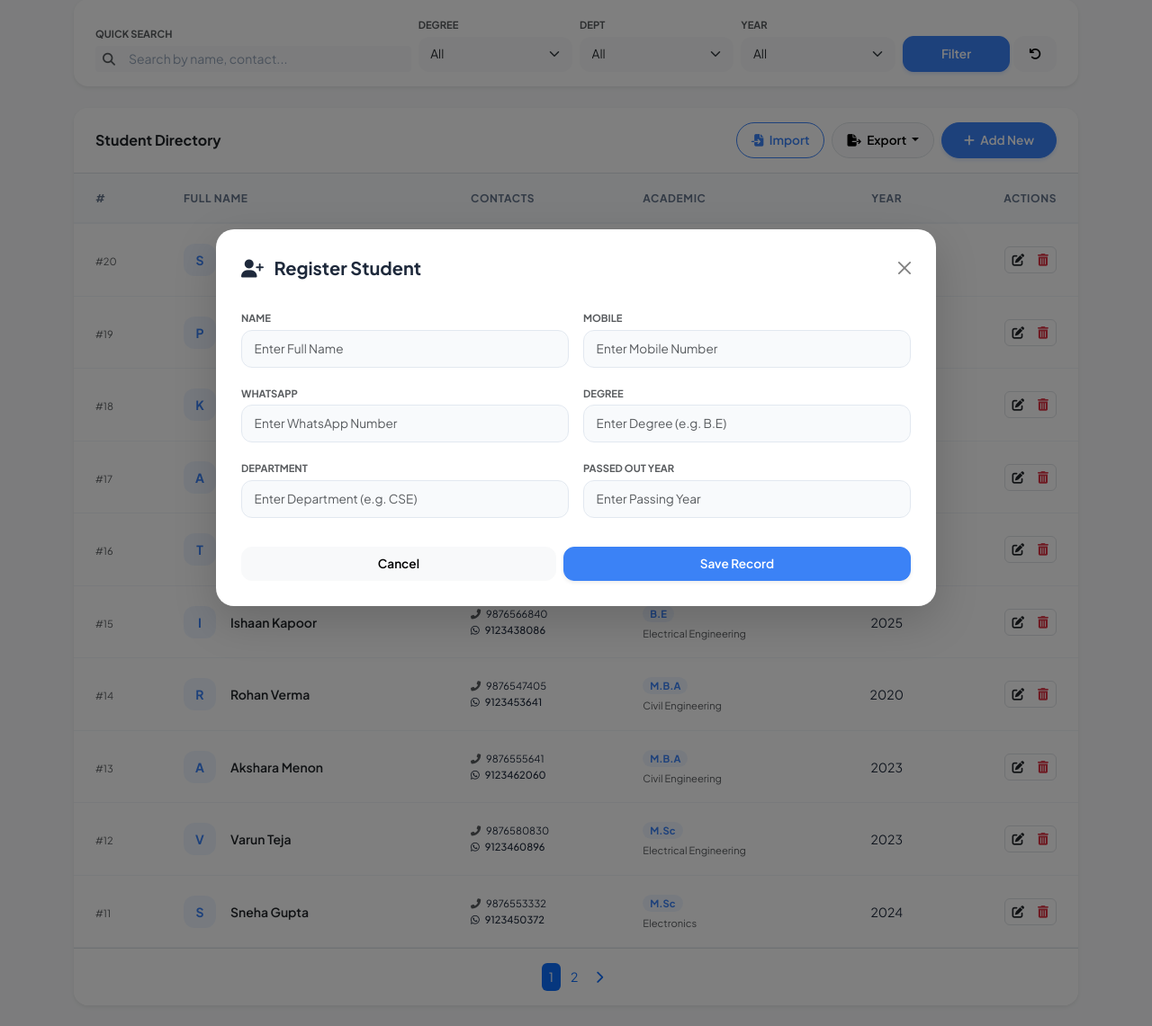
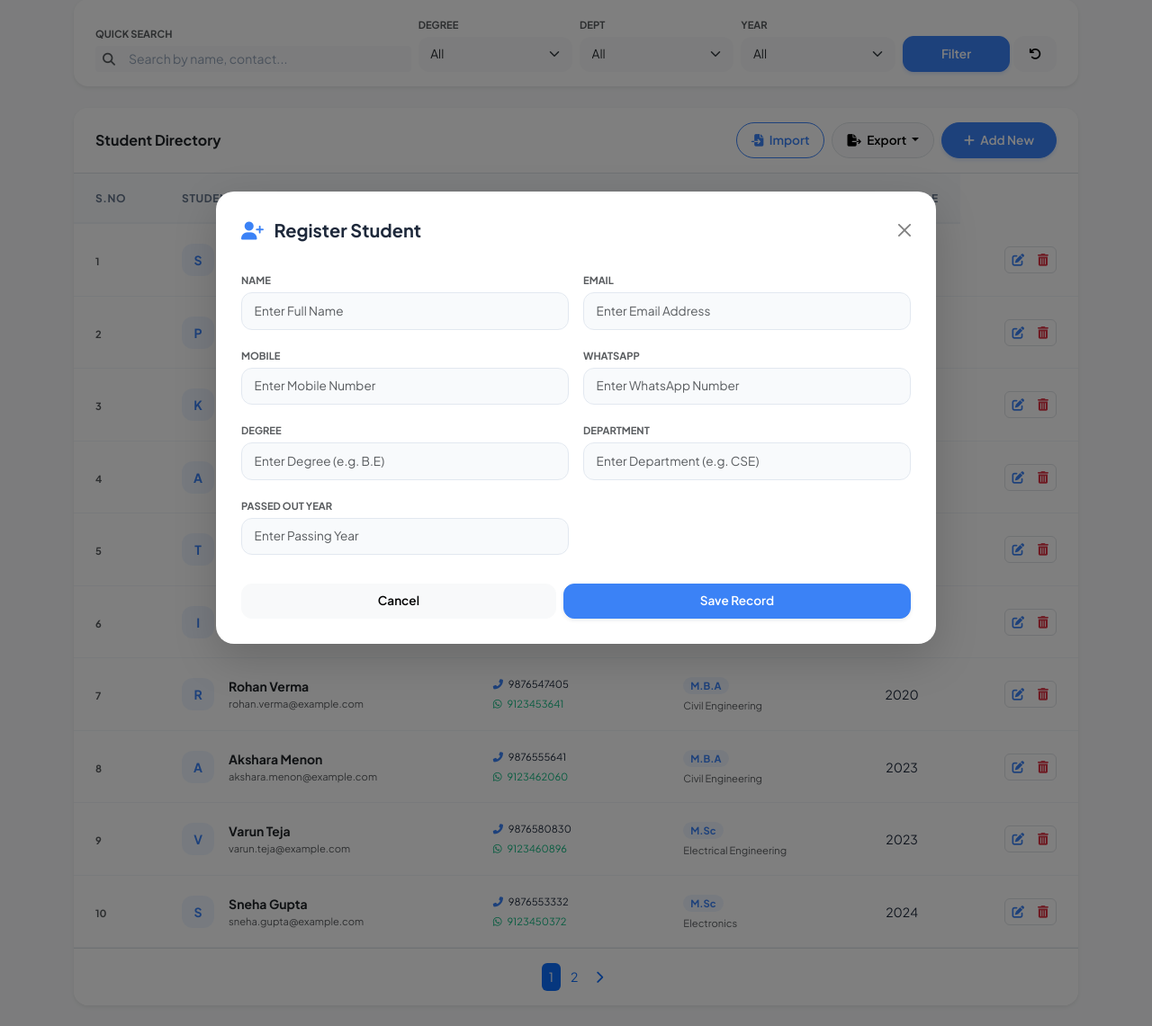
Before and after one commit to onecroreproject/sms, a Django app: page / in a window 1280 px wide, after a click on "Add New". Shown: the part 249-1390 px from the top of the page at 90% size. Run offline with Django 4.2, Linux system fonts and the light colour scheme; data comes from the database, SQL or seed files in the repository; both versions use the stored data as it was after the commit.

Commit message:
first commit

```diff
--- a/static/css/style.css
+++ b/static/css/style.css
@@ -195,3 +195,15 @@ body {
 ::-webkit-scrollbar-track { background: #f1f5f9; }
 ::-webkit-scrollbar-thumb { background: #cbd5e1; border-radius: 10px; }
 ::-webkit-scrollbar-thumb:hover { background: #94a3b8; }
+
+/* Validation & Errors */
+.edit-error {
+    font-weight: 500;
+    padding-left: 0.25rem;
+    animation: fadeIn 0.3s ease;
+}
+
+@keyframes fadeIn {
+    from { opacity: 0; transform: translateY(-5px); }
+    to { opacity: 1; transform: translateY(0); }
+}
--- a/student_management_project/settings.py
+++ b/student_management_project/settings.py
@@ -8,7 +8,7 @@ BASE_DIR = Path(__file__).resolve().parent.parent
 SECRET_KEY = 'django-insecure-v=v-y-@6p-&!2)q-^!x-v-y-@6p-&!2)q-^!x-v-y-@6p-'
 
 # SECURITY WARNING: don't run with debug turned on in production!
-DEBUG = False
+DEBUG = True
 
 ALLOWED_HOSTS = ['*']
 
--- a/students/forms.py
+++ b/students/forms.py
@@ -6,15 +6,23 @@ import re
 class StudentForm(forms.ModelForm):
     class Meta:
         model = Student
-        fields = ['name', 'mobile', 'whatsapp', 'degree', 'department', 'passed_out_year']
+        fields = ['name', 'email', 'mobile', 'whatsapp', 'degree', 'department', 'passed_out_year']
         widgets = {
             'name': forms.TextInput(attrs={'class': 'form-control', 'placeholder': 'Enter Full Name'}),
+            'email': forms.EmailInput(attrs={'class': 'form-control', 'placeholder': 'Enter Email Address'}),
             'mobile': forms.TextInput(attrs={'class': 'form-control', 'placeholder': 'Enter Mobile Number'}),
             'whatsapp': forms.TextInput(attrs={'class': 'form-control', 'placeholder': 'Enter WhatsApp Number'}),
             'degree': forms.TextInput(attrs={'class': 'form-control', 'placeholder': 'Enter Degree (e.g. B.E)'}),
             'department': forms.TextInput(attrs={'class': 'form-control', 'placeholder': 'Enter Department (e.g. CSE)'}),
             'passed_out_year': forms.NumberInput(attrs={'class': 'form-control', 'placeholder': 'Enter Passing Year'}),
         }
+
+    def clean_email(self):
+        email = self.cleaned_data.get('email')
+        instance = getattr(self, 'instance', None)
+        if Student.objects.exclude(pk=instance.pk if instance else None).filter(email=email).exists():
+            raise forms.ValidationError("This email is already registered.")
+        return email
 
     def clean_mobile(self):
         mobile = self.cleaned_data.get('mobile')
--- a/students/models.py
+++ b/students/models.py
@@ -3,6 +3,7 @@ from django.utils import timezone
 
 class Student(models.Model):
     name = models.CharField(max_length=255)
+    email = models.EmailField(unique=True)
     mobile = models.CharField(max_length=15, unique=True)
     whatsapp = models.CharField(max_length=15, unique=True)
     degree = models.CharField(max_length=100)
--- a/students/views.py
+++ b/students/views.py
@@ -119,15 +119,18 @@ def render_dashboard_with_errors(request, invalid_form):
     }
     return render(request, 'students/dashboard.html', context)
 
+from django.http import JsonResponse
+
 def student_update(request, pk):
     student = get_object_or_404(Student, pk=pk)
     if request.method == 'POST':
         form = StudentForm(request.POST, instance=student)
         if form.is_valid():
             form.save()
-            messages.success(request, 'Student updated successfully!')
+            return JsonResponse({'status': 'success', 'message': 'Student updated successfully!'})
         else:
-            messages.error(request, 'Error updating student. Please check the fields.')
+            errors = {field: error[0] for field, error in form.errors.items()}
+            return JsonResponse({'status': 'error', 'errors': errors})
     return redirect('dashboard')
 
 def student_delete(request, pk):
@@ -153,31 +156,33 @@ def import_students(request):
             count = 0
             errors = []
 
-            for row in sheet.iter_rows(min_row=2, values_only=True):
-                if not row[0]: continue # Skip empty rows
+            for index, row in enumerate(sheet.iter_rows(min_row=2, values_only=True), start=2):
+                if not row[0]: continue
 
-                name, mobile, whatsapp, degree, department, passed_out_year = row[:6]
+                # Expected: Name, Email, Mobile, WhatsApp, Degree, Dept, Year
+                name, email, mobile, whatsapp, degree, department, passed_out_year = row[:7]
 
                 # Validation
+                if Student.objects.filter(email=email).exists():
+                    errors.append(f"Row {index}: Email {email} already exists.")
+                    continue
                 if Student.objects.filter(mobile=mobile).exists():
-                    errors.append(f"Row {sheet.max_row}: Mobile {mobile} already exists.")
-                    continue
-                if Student.objects.filter(whatsapp=whatsapp).exists():
-                    errors.append(f"Row {sheet.max_row}: WhatsApp {whatsapp} already exists.")
+                    errors.append(f"Row {index}: Mobile {mobile} already exists.")
                     continue
 
                 try:
                     Student.objects.create(
                         name=name,
+                        email=email,
                         mobile=str(mobile),
                         whatsapp=str(whatsapp),
                         degree=degree,
                         department=department,
-                        passed_out_year=int(passed_out_year)
+                        passed_out_year=int(passed_out_year) if passed_out_year else 0
                     )
                     count += 1
                 except Exception as e:
-                    errors.append(f"Error in row with {name}: {str(e)}")
+                    errors.append(f"Row {index} ({name}): {str(e)}")
 
             if count > 0:
                 messages.success(request, f'Successfully imported {count} students.')
@@ -199,7 +204,7 @@ def export_students_excel(request):
     ws.title = "Students"
 
     # Header
-    columns = ['Name', 'Mobile', 'WhatsApp', 'Degree', 'Department', 'Passed Out Year']
+    columns = ['Name', 'Email', 'Mobile', 'WhatsApp', 'Degree', 'Department', 'Passed Out Year']
     ws.append(columns)
 
     # Data
@@ -207,6 +212,7 @@ def export_students_excel(request):
     for student in students:
         ws.append([
             student.name,
+            student.email,
             student.mobile,
             student.whatsapp,
             student.degree,
@@ -224,10 +230,10 @@ def export_students_pdf(request):
     doc = SimpleDocTemplate(response, pagesize=landscape(letter))
     elements = []
 
-    data = [['NAME', 'MOBILE', 'WHATSAPP', 'DEGREE', 'DEPT', 'YEAR']]
+    data = [['NAME', 'EMAIL', 'MOBILE', 'WHATSAPP', 'DEGREE', 'DEPT', 'YEAR']]
     students = Student.objects.all()
     for s in students:
-        data.append([s.name, s.mobile, s.whatsapp, s.degree, s.department, str(s.passed_out_year)])
+        data.append([s.name, s.email, s.mobile, s.whatsapp, s.degree, s.department, str(s.passed_out_year)])
 
     table = Table(data, hAlign='LEFT', colWidths=[150, 100, 100, 100, 100, 70])
     table.setStyle(TableStyle([
--- a/templates/students/dashboard.html
+++ b/templates/students/dashboard.html
@@ -119,30 +119,32 @@
         <table class="table table-hover align-middle mb-0 custom-table">
             <thead>
                 <tr>
-                    <th class="ps-4">#</th>
-                    <th>Full Name</th>
-                    <th>Contacts</th>
-                    <th>Academic</th>
-                    <th class="text-center">Year</th>
-                    <th class="text-end pe-4">Actions</th>
+                    <th class="ps-4">S.No</th>
+                    <th>Student Information</th>
+                    <th>Academic Details</th>
+                    <th class="text-center">Pass Year</th>
+                    <th class="text-end pe-4">Manage</th>
                 </tr>
             </thead>
             <tbody id="studentTableBody">
                 {% for student in students %}
                 <tr>
-                    <td class="ps-4"><span class="text-muted x-small">#{{ student.id }}</span></td>
+                    <td class="ps-4"><span class="text-muted fw-bold x-small">{{ forloop.counter }}</span></td>
                     <td>
                         <div class="d-flex align-items-center">
                             <div class="avatar-box me-3">
                                 {{ student.name|slice:":1"|upper }}
                             </div>
-                            <span class="fw-semibold text-dark">{{ student.name }}</span>
+                            <div>
+                                <div class="fw-bold text-dark mb-0">{{ student.name }}</div>
+                                <div class="x-small text-muted">{{ student.email|default:"No Email" }}</div>
+                            </div>
                         </div>
                     </td>
                     <td>
                         <div class="x-small">
-                            <i class="fas fa-phone-alt text-muted me-1"></i> {{ student.mobile }}<br>
-                            <span class="text-emerald fw-medium"><i class="fab fa-whatsapp me-1"></i> {{ student.whatsapp }}</span>
+                            <div class="mb-1"><i class="fas fa-phone-alt text-primary me-1"></i> {{ student.mobile }}</div>
+                            <div class="text-success"><i class="fab fa-whatsapp me-1"></i> {{ student.whatsapp }}</div>
                         </div>
                     </td>
                     <td>
@@ -152,9 +154,10 @@
                     <td class="text-center font-weight-bold">{{ student.passed_out_year }}</td>
                     <td class="text-end pe-4">
                         <div class="btn-group btn-group-sm border rounded">
-                            <button type="button" class="btn btn-white border-0 text-indigo py-1 px-2 edit-btn"
+                            <button type="button" class="btn btn-white border-0 text-primary py-1 px-2 edit-btn"
                                     data-bs-toggle="modal" data-bs-target="#editStudentModal"
                                     data-id="{{ student.id }}" data-name="{{ student.name }}"
+                                    data-email="{{ student.email }}"
                                     data-mobile="{{ student.mobile }}" data-whatsapp="{{ student.whatsapp }}"
                                     data-degree="{{ student.degree }}" data-department="{{ student.department }}"
                                     data-year="{{ student.passed_out_year }}">
@@ -201,7 +204,7 @@
     <div class="modal-dialog modal-dialog-centered modal-lg">
         <div class="modal-content shadow-lg">
             <div class="modal-header border-0 pb-0">
-                <h5 class="modal-title fw-bold"><i class="fas fa-user-plus text-indigo me-2"></i> Register Student</h5>
+                <h5 class="modal-title fw-bold"><i class="fas fa-user-plus text-primary me-2"></i> Register Student</h5>
                 <button type="button" class="btn-close" data-bs-dismiss="modal"></button>
             </div>
             <div class="modal-body">
@@ -245,6 +248,10 @@
                         <div class="col-md-6">
                             <label class="form-label fw-bold text-muted x-small mb-1">FULL NAME</label>
                             <input type="text" name="name" id="edit_name" class="form-control form-control-sm border-0 bg-light" required>
+                        </div>
+                        <div class="col-md-6">
+                            <label class="form-label fw-bold text-muted x-small mb-1">EMAIL ADDRESS</label>
+                            <input type="email" name="email" id="edit_email" class="form-control form-control-sm border-0 bg-light" required>
                         </div>
                         <div class="col-md-6">
                             <label class="form-label fw-bold text-muted x-small mb-1">MOBILE</label>
@@ -313,6 +320,9 @@
                     <div class="mb-3">
                         <label class="form-label fw-bold x-small text-muted">SELECT EXCEL FILE</label>
                         <input type="file" name="excel_file" class="form-control" accept=".xlsx, .xls" required>
+                        <div class="form-text x-small mt-2">
+                            <i class="fas fa-info-circle me-1"></i> <strong>Excel Columns:</strong> Name, Email, Mobile, WhatsApp, Degree, Dept, Year
+                        </div>
                     </div>
                     <button type="submit" class="btn btn-primary w-100 py-2">Upload & Process</button>
                 </form>
@@ -373,9 +383,44 @@
             }, 300);
         });
 
+        // AJAX submission for Edit Form
+        const editForm = document.getElementById('editStudentForm');
+        editForm.addEventListener('submit', function(e) {
+            e.preventDefault();
+            const formData = new FormData(editForm);
+
+            fetch(editForm.action, {
+                method: 'POST',
+                body: formData,
+                headers: {
+                    'X-Requested-With': 'XMLHttpRequest',
+                }
+            })
+            .then(response => response.json())
+            .then(data => {
+                if (data.status === 'success') {
+                    window.location.reload();
+                } else {
+                    // Clear existing errors
+                    document.querySelectorAll('.edit-error').forEach(el => el.remove());
+
+                    // Show new errors
+                    for (const [field, error] of Object.entries(data.errors)) {
+                        const input = document.getElementsByName(field)[1]; // Get index 1 because index 0 is in the Add modal
+                        if (input) {
+                            const errorDiv = document.createElement('div');
+                            errorDiv.className = 'text-danger x-small edit-error mt-1';
+                            errorDiv.innerHTML = `<i class="fas fa-info-circle me-1"></i> ${error}`;
+                            input.parentNode.appendChild(errorDiv);
+                        }
+                    }
+                }
+            })
+            .catch(err => console.error('Update error:', err));
+        });
+
         // Event Delegation for Edit and Delete buttons
         document.addEventListener('click', function(e) {
-            // Find the closest button if the click was on an icon
             const editBtn = e.target.closest('.edit-btn');
             const deleteBtn = e.target.closest('.delete-btn');
 
@@ -384,7 +429,11 @@
                 const form = document.getElementById('editStudentForm');
                 form.action = `/edit/${id}/`;
 
+                // Clear previous errors
+                document.querySelectorAll('.edit-error').forEach(el => el.remove());
+
                 document.getElementById('edit_name').value = editBtn.dataset.name;
+                document.getElementById('edit_email').value = editBtn.dataset.email;
                 document.getElementById('edit_mobile').value = editBtn.dataset.mobile;
                 document.getElementById('edit_whatsapp').value = editBtn.dataset.whatsapp;
                 document.getElementById('edit_degree').value = editBtn.dataset.degree;
```
Also changed, not shown: populate_students.py (deleted, +0 -53 lines), db.sqlite3, students/migrations/0002_student_email.py (added), students/migrations/0003_alter_student_email.py (added).
